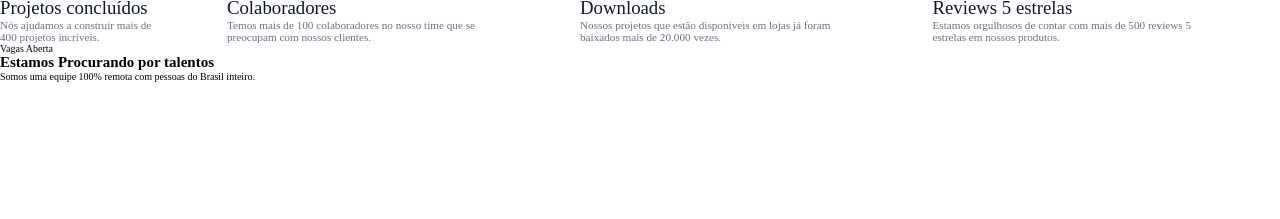
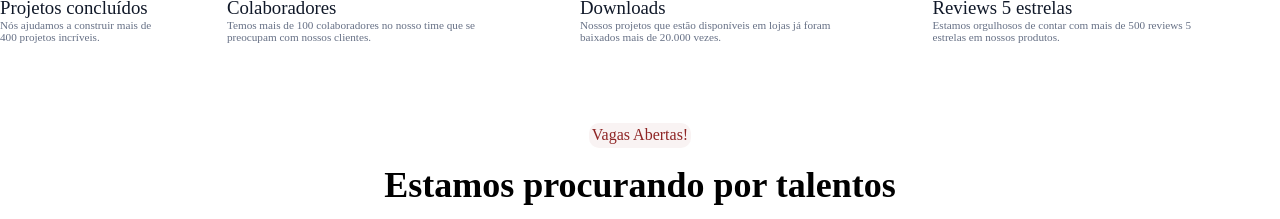
Before and after one commit to LucasDamascenoo/projetos-frontend, a plain HTML site: page optimus-tech/index.html in a window 1280 px wide. Shown: the part 554-773 px from the top of the page. Drawn offline with Linux system fonts and the light colour scheme.

Commit message:
optimus-tech dia 4

```diff
--- a/optimus-tech/index.html
+++ b/optimus-tech/index.html
@@ -75,10 +75,10 @@
   </section>
 
   <section class="job">
-    <p>Vagas Aberta</p>
-    <h2>Estamos Procurando por talentos</h2>
-    <p>Somos uma equipe 100% remota com pessoas do Brasil inteiro.</p>
-
+    <span class="job--vaga">Vagas Abertas!</span>
+    <h2 class="job--title">Estamos procurando por talentos</h2>
+    <p class="job--text">Somos uma equipe 100% remota com pessoas do Brasil inteiro.</p>
+    <img src="/optimus-tech/src/img/talents.svg" alt="">
   </section>
 
 
--- a/optimus-tech/style.css
+++ b/optimus-tech/style.css
@@ -118,3 +118,37 @@ section about */
   max-width: 75%;
   color: var(--color-text);
 }
+
+/* section job */
+
+.job {
+  display: flex;
+  justify-content: center;
+  flex-direction: column;
+  align-items: center;
+  gap: 1rem;
+  margin-top: 5rem;
+}
+
+.job img {
+  width: 60vw;
+}
+
+.job--vaga {
+  background: #8e24240d;
+  border-radius: 10px;
+  color: var(--bg-botao);
+  font-size: 1rem;
+  padding: 0.2rem;
+}
+
+.job--title {
+  font-size: 2.25rem;
+  font-weight: 600;
+}
+
+.job--text {
+  color: var(--color-text);
+  font-weight: 400;
+  font-size: 1.25rem;
+}
```
